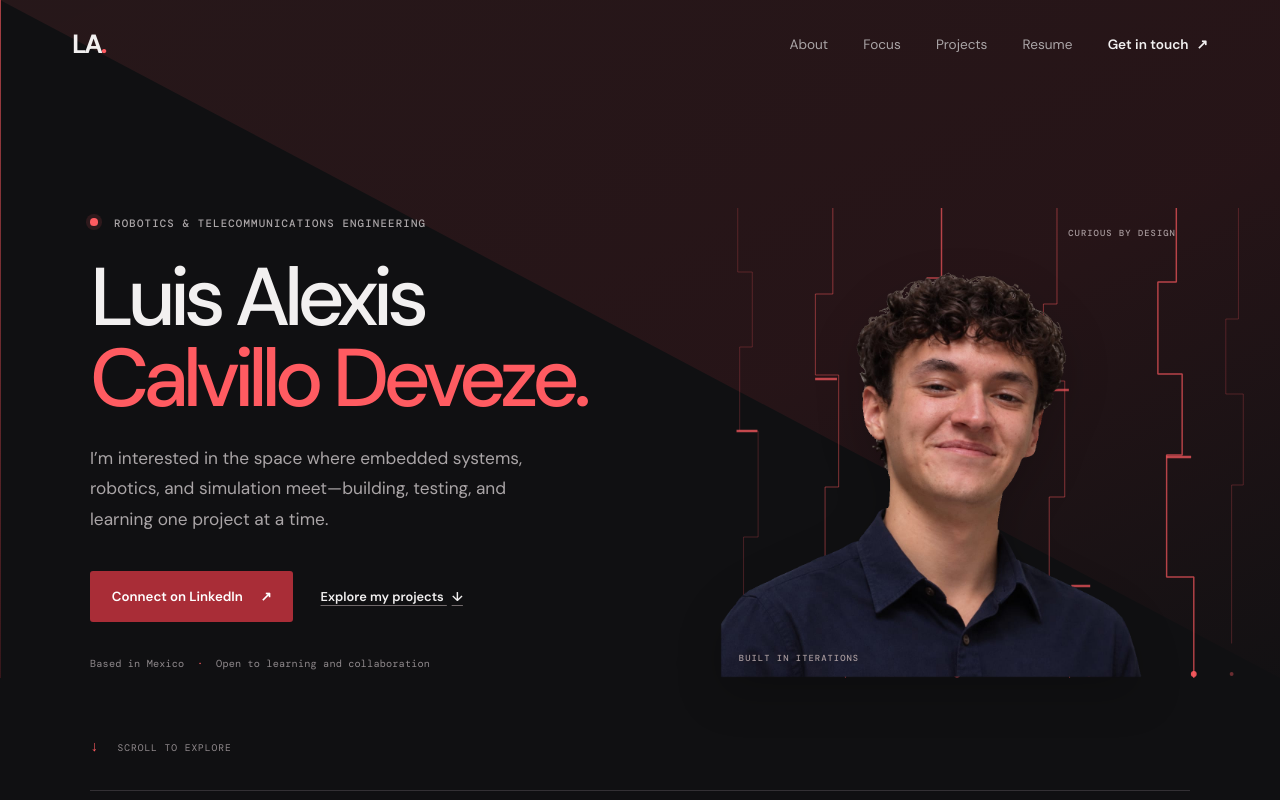
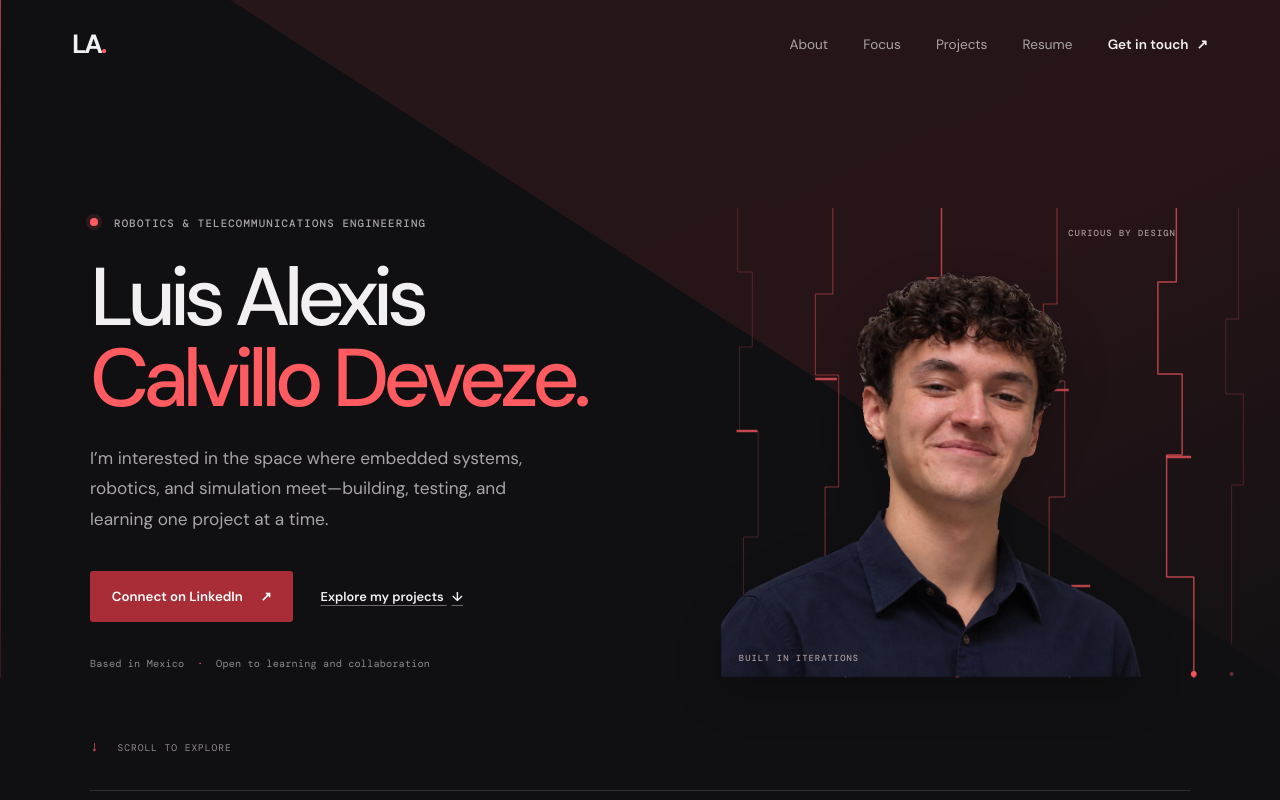
Before and after one commit to Alexis-c-d/alexis-portfolio, a plain HTML site: page index.html in a window 1280 px wide. Shown: the top 800 px of the page. Drawn offline with nearby package versions, Linux system fonts and the light colour scheme.

Commit message:
Center the hero ramp start

```diff
--- a/styles.css
+++ b/styles.css
@@ -21,7 +21,7 @@ a:focus-visible, button:focus-visible { outline: 3px solid var(--accent); outlin
 .skip-link { position: absolute; z-index: 20; top: .75rem; left: .75rem; padding: .8rem 1rem; transform: translateY(-160%); background: var(--ink); color: var(--paper); }
 .skip-link:focus { transform: translateY(0); }
 .page-ramp { position: absolute; z-index: -1; top: 0; left: 0; width: 100%; height: 0; overflow: hidden; pointer-events: none; }
-.page-ramp::before { position: absolute; inset: 0; background: linear-gradient(155deg, #ff5b6118 4%, #a92d3725 58%, #30191c12 100%); clip-path: polygon(0 0, 100% 0, 100% 100%); content: ""; }
+.page-ramp::before { position: absolute; inset: 0; background: linear-gradient(155deg, #ff5b6118 4%, #a92d3725 58%, #30191c12 100%); clip-path: polygon(18% 0, 100% 0, 100% 100%); content: ""; }
 .page-ramp::after { position: absolute; inset: 0 auto 0 0; width: 1px; background: linear-gradient(180deg, #ff5b61a0, #a92d3740); content: ""; }
 .site-header { position: relative; z-index: 5; height: 5.5rem; max-width: 1280px; margin: auto; padding: 0 4.5rem; display: flex; justify-content: space-between; align-items: center; }
 .wordmark { font-size: 1.65rem; font-weight: 700; letter-spacing: -.09em; text-decoration: none; }
```
